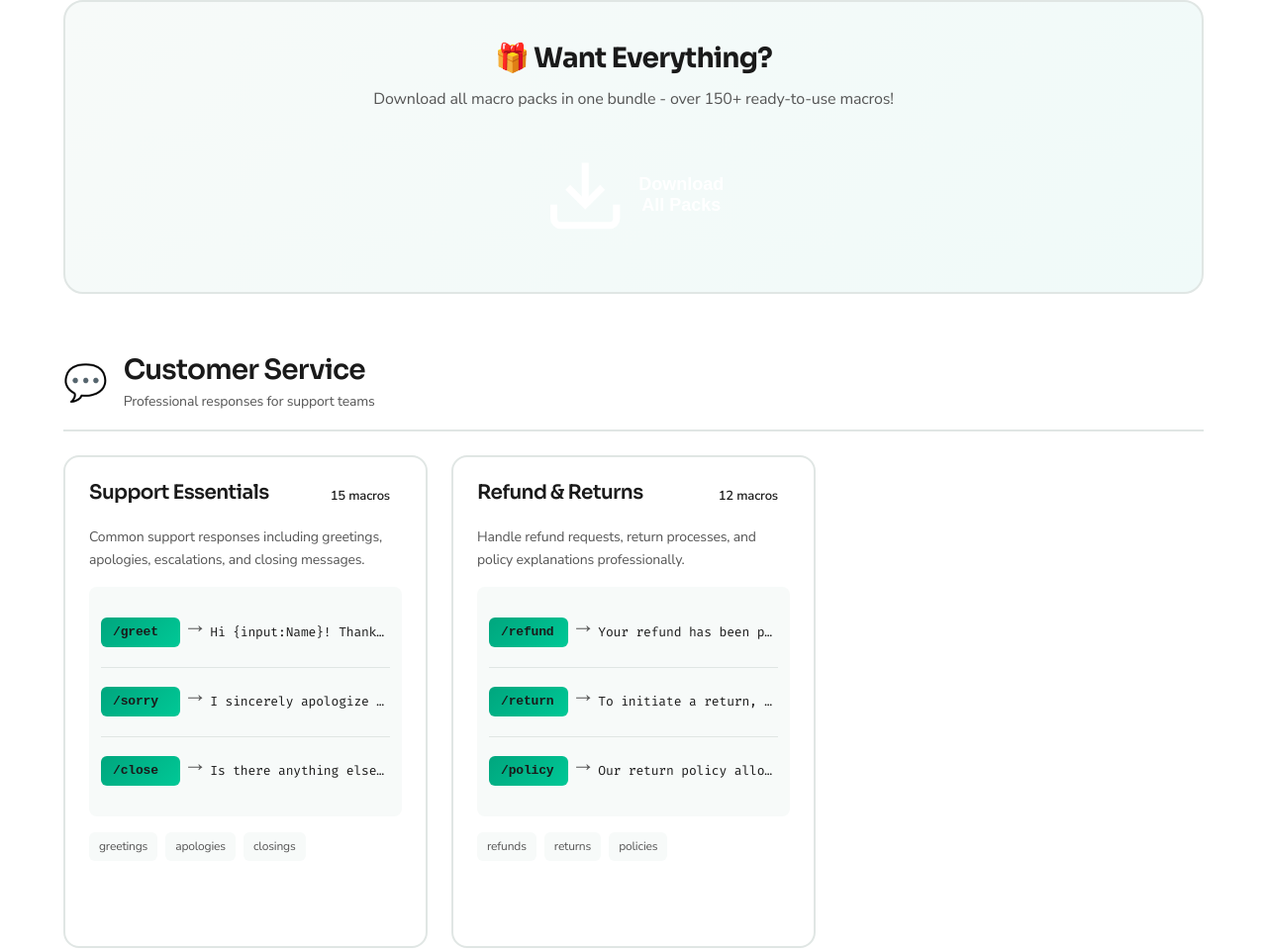
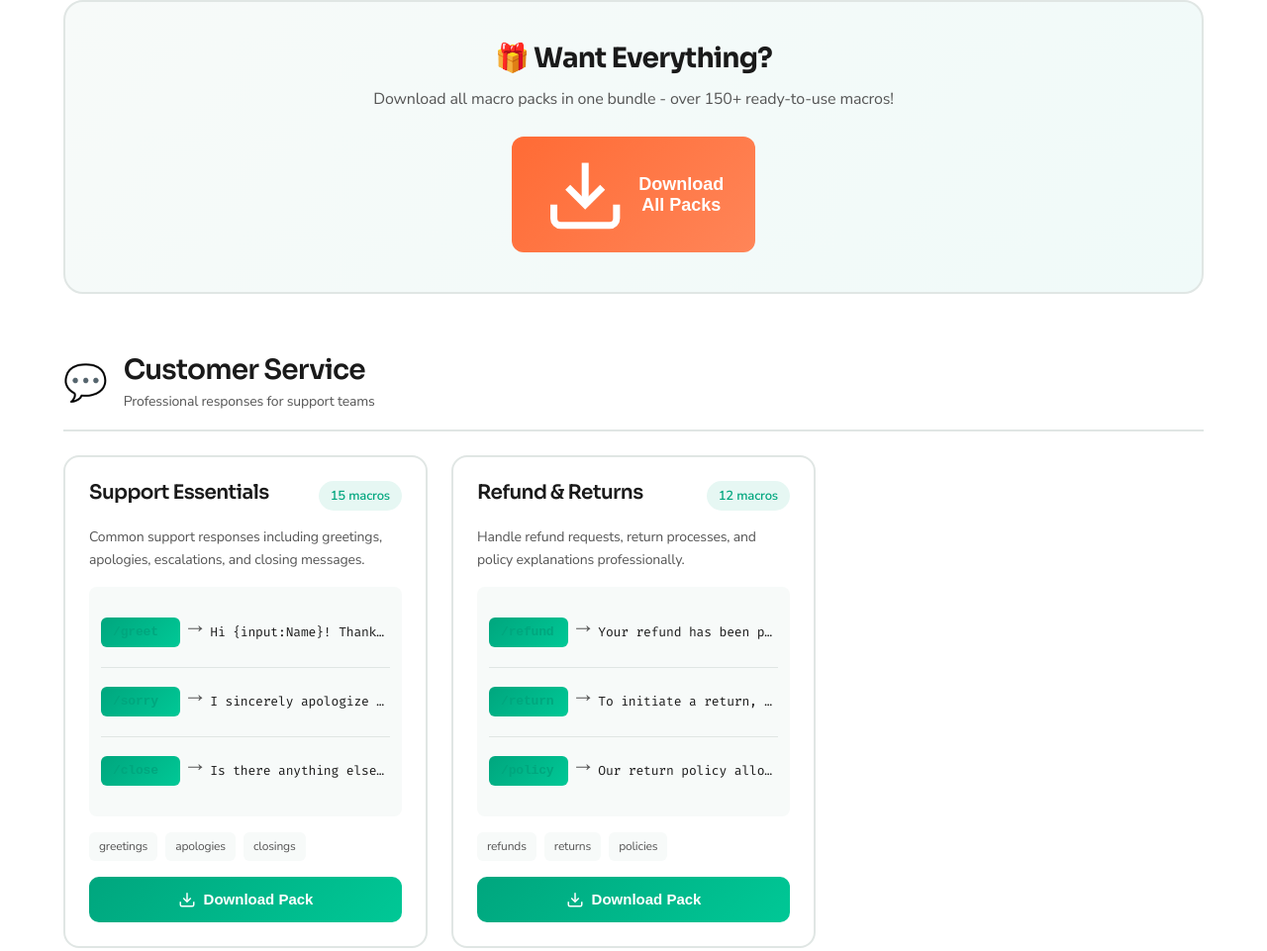
Before and after one commit to draphael123/Fountain-Macro-Assistant, a browser extension: page vercel-landing/macro-packs.html in a window 1280 px wide. Shown: the part 631-1592 px from the top of the page at 99% size. Drawn offline with Linux system fonts and the light colour scheme.

Commit message:
Fix CSS variables in macro-packs.html to use defined variables

```diff
--- a/vercel-landing/macro-packs.html
+++ b/vercel-landing/macro-packs.html
@@ -34,7 +34,7 @@
             margin: 0 auto 32px;
         }
         .how-to-import {
-            background: linear-gradient(135deg, var(--primary-teal), var(--secondary-teal));
+            background: linear-gradient(135deg, #00A693, #00C9B1);
             color: white;
             padding: 24px 32px;
             border-radius: 16px;
@@ -103,7 +103,7 @@
             left: 0;
             right: 0;
             height: 4px;
-            background: linear-gradient(90deg, var(--primary-teal), var(--accent-orange));
+            background: linear-gradient(90deg, var(--primary), var(--accent));
             transform: scaleX(0);
             transform-origin: left;
             transition: transform 0.3s ease;
@@ -111,7 +111,7 @@
         .pack-card:hover {
             transform: translateY(-4px);
             box-shadow: 0 12px 40px rgba(0, 166, 147, 0.15);
-            border-color: var(--primary-teal);
+            border-color: var(--primary);
         }
         .pack-card:hover::before {
             transform: scaleX(1);
@@ -129,8 +129,8 @@
             margin: 0 0 4px;
         }
         .pack-count {
-            background: var(--light-teal);
-            color: var(--primary-teal);
+            background: var(--primary-bg);
+            color: var(--primary);
             padding: 4px 12px;
             border-radius: 20px;
             font-size: 13px;
@@ -161,7 +161,7 @@
             border-bottom: none;
         }
         .preview-shortcut {
-            color: var(--primary-teal);
+            color: var(--primary);
             font-weight: 600;
             min-width: 80px;
         }
@@ -190,7 +190,7 @@
         .download-btn {
             width: 100%;
             padding: 14px;
-            background: linear-gradient(135deg, var(--primary-teal), var(--secondary-teal));
+            background: linear-gradient(135deg, var(--primary), var(--primary-light));
             color: white;
             border: none;
             border-radius: 10px;
@@ -235,7 +235,7 @@
             align-items: center;
             gap: 12px;
             padding: 16px 32px;
-            background: linear-gradient(135deg, var(--accent-orange), #FF8C42);
+            background: linear-gradient(135deg, var(--accent), var(--accent-light));
             color: white;
             border: none;
             border-radius: 12px;
```
